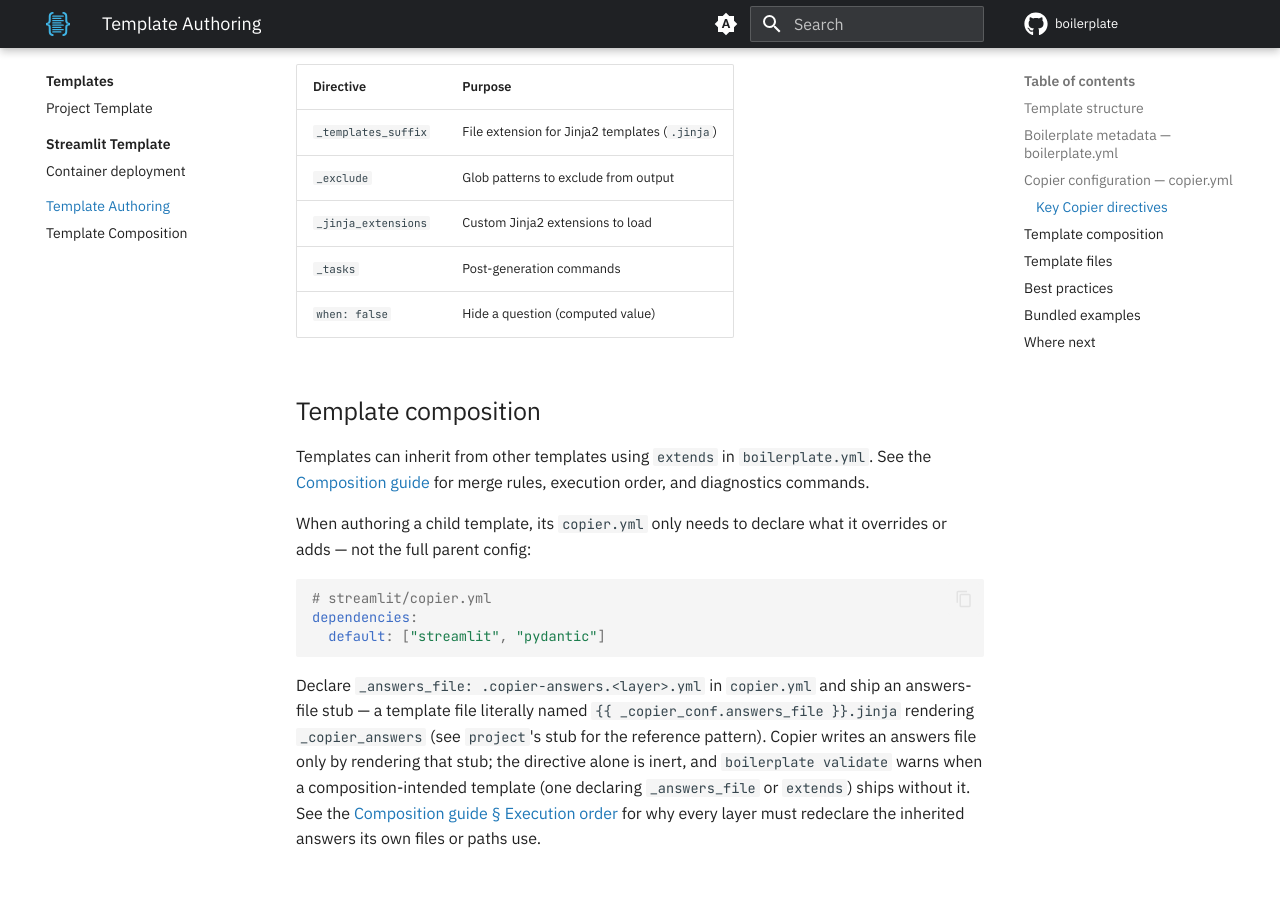
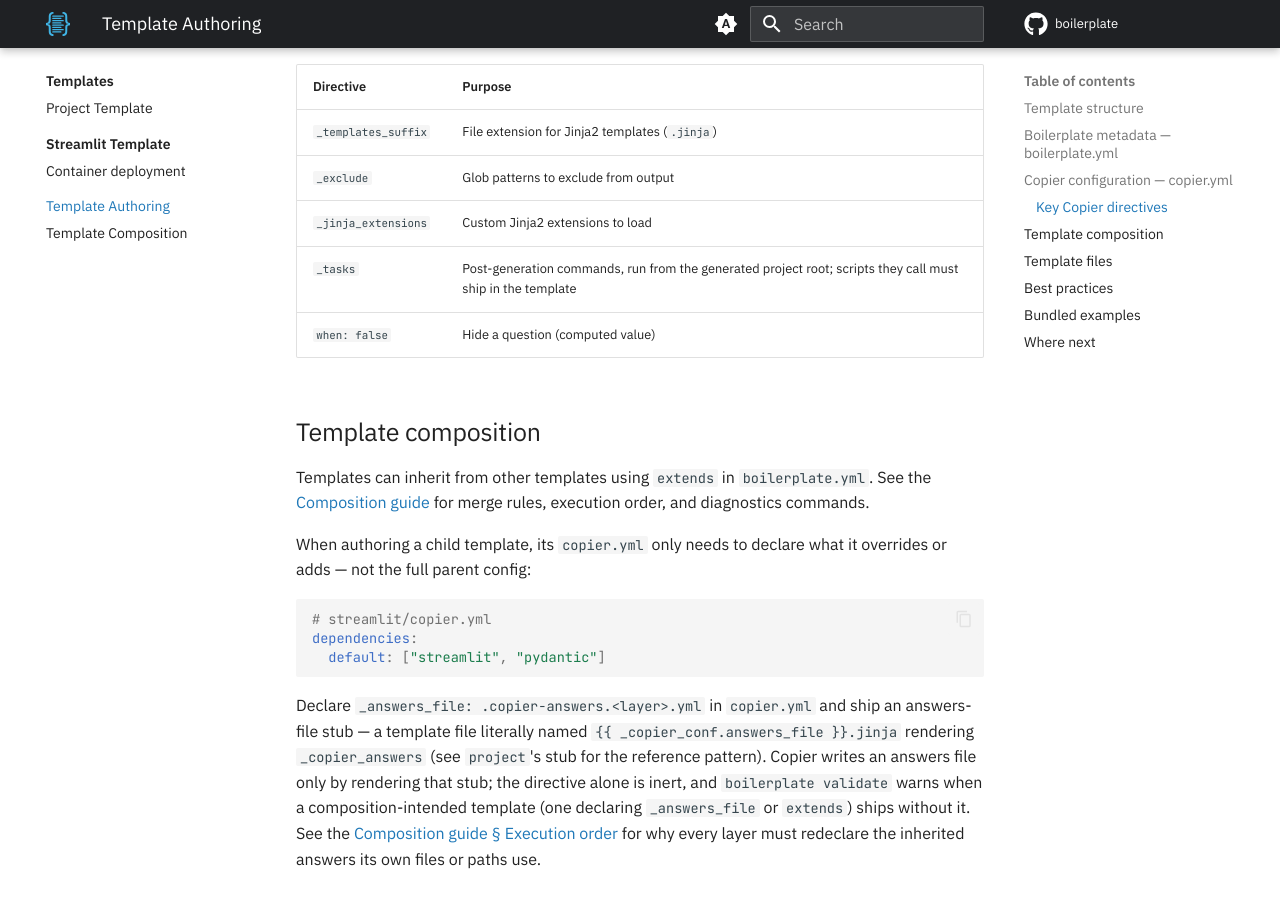
Before and after one commit to TheRealBillSiegler/boilerplate, an MkDocs documentation site: the page built from docs/templates-hub/authoring.md, in a window 1280 px wide and 900 px high, scrolled down 1810 px. Built offline with MkDocs 1.6.1 and Material for MkDocs 9.7.7, drawn with Linux system fonts in a browser that asks for light colours; comment, search, counter and statistics services are not loaded; the version menu is left out.

Commit message:
docs(authoring): say task scripts must ship in the template
The tree comment that carried this fact was shortened on this branch; the _tasks directive row owns it now.

Co-Authored-By: Claude Fable 5.1 <noreply@anthropic.com>

```diff
--- a/docs/templates-hub/authoring.md
+++ b/docs/templates-hub/authoring.md
@@ -74,7 +74,7 @@ _tasks:
 | `_templates_suffix`   | File extension for Jinja2 templates (`.jinja`) |
 | `_exclude`            | Glob patterns to exclude from output          |
 | `_jinja_extensions`   | Custom Jinja2 extensions to load              |
-| `_tasks`              | Post-generation commands                       |
+| `_tasks`              | Post-generation commands, run from the generated project root; scripts they call must ship in the template |
 | `when: false`         | Hide a question (computed value)               |
 
 ## Template composition
```
